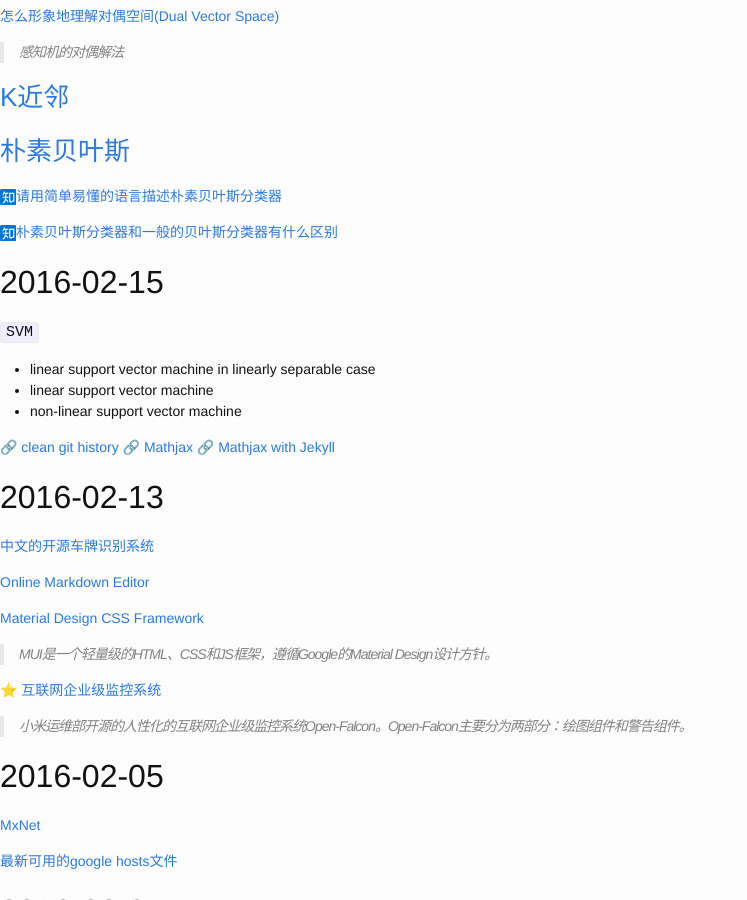
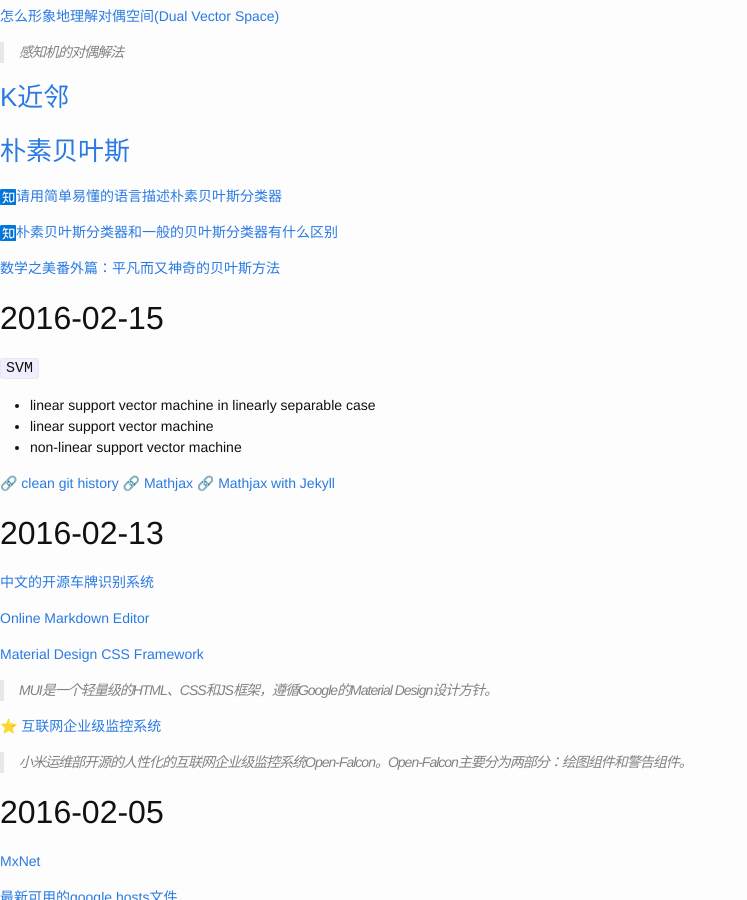
Before and after one commit to cnwarden/cnwarden.github.io, a Jekyll site: the page built from _posts/2016-01-22-notes.markdown, in a window 1280 px wide and 900 px high, scrolled down 1038 px. Shown: the whole window, without its empty margins (0-747 px from the left). Built offline with Jekyll 4.4.1, drawn with Linux system fonts in a browser that asks for light colours; emoji names are drawn with the system emoji font.

Commit message:
Update 2016-01-22-notes.markdown

```diff
--- a/_posts/2016-01-22-notes.markdown
+++ b/_posts/2016-01-22-notes.markdown
@@ -59,6 +59,8 @@ categories: update
 ![zhihu](/images/zhihu_16.png)[请用简单易懂的语言描述朴素贝叶斯分类器](https://www.zhihu.com/question/19960417)
 
 ![zhihu](/images/zhihu_16.png)[朴素贝叶斯分类器和一般的贝叶斯分类器有什么区别](https://www.zhihu.com/question/20138060)
+
+[数学之美番外篇：平凡而又神奇的贝叶斯方法](http://mindhacks.cn/2008/09/21/the-magical-bayesian-method/)
 
 ## 2016-02-15
 
```
